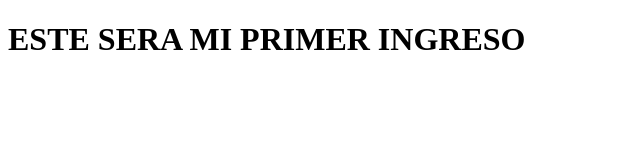
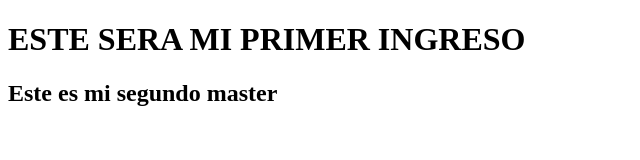
Before and after one commit to VirCollins/index, a plain HTML site: page index.html in a window 1280 px wide. Shown: the whole page, without its empty margins (0-640 px from the left). Drawn offline with Linux system fonts and the light colour scheme.

Commit message:
mi segundo vez

```diff
--- a/index.html
+++ b/index.html
@@ -7,5 +7,6 @@
 </head>
 <body>
     <h1>ESTE SERA MI PRIMER INGRESO</h1>
+    <h2>Este es mi segundo master</h2>
 </body>
 </html>
```
